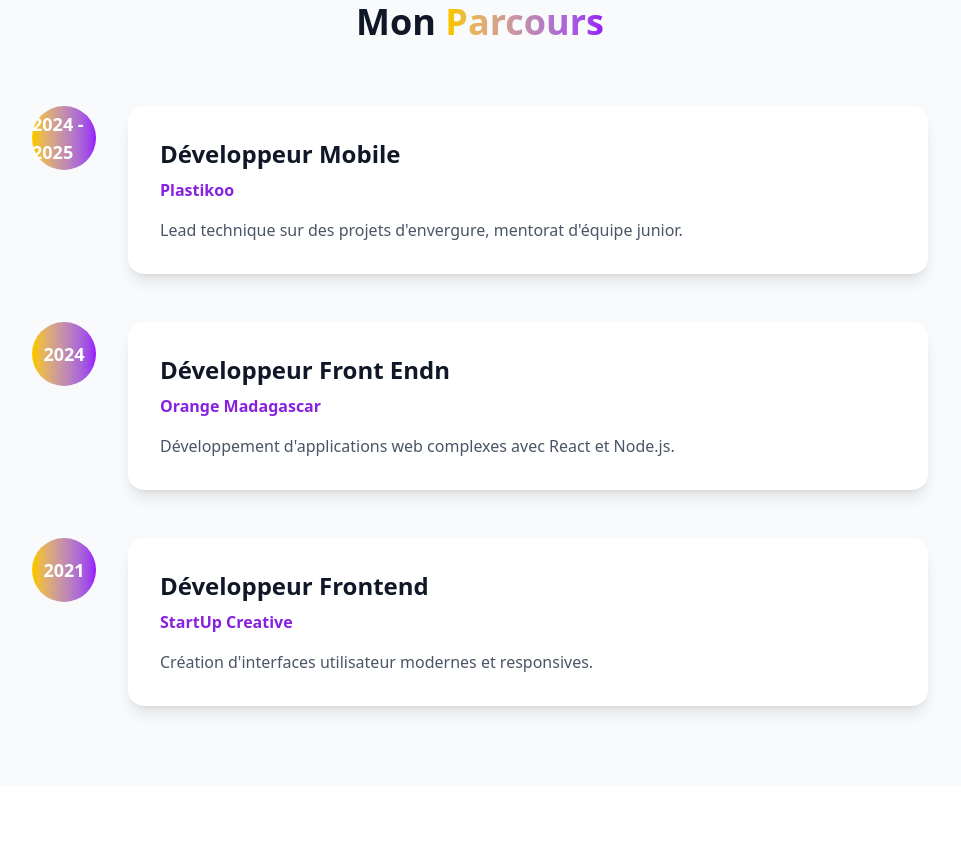
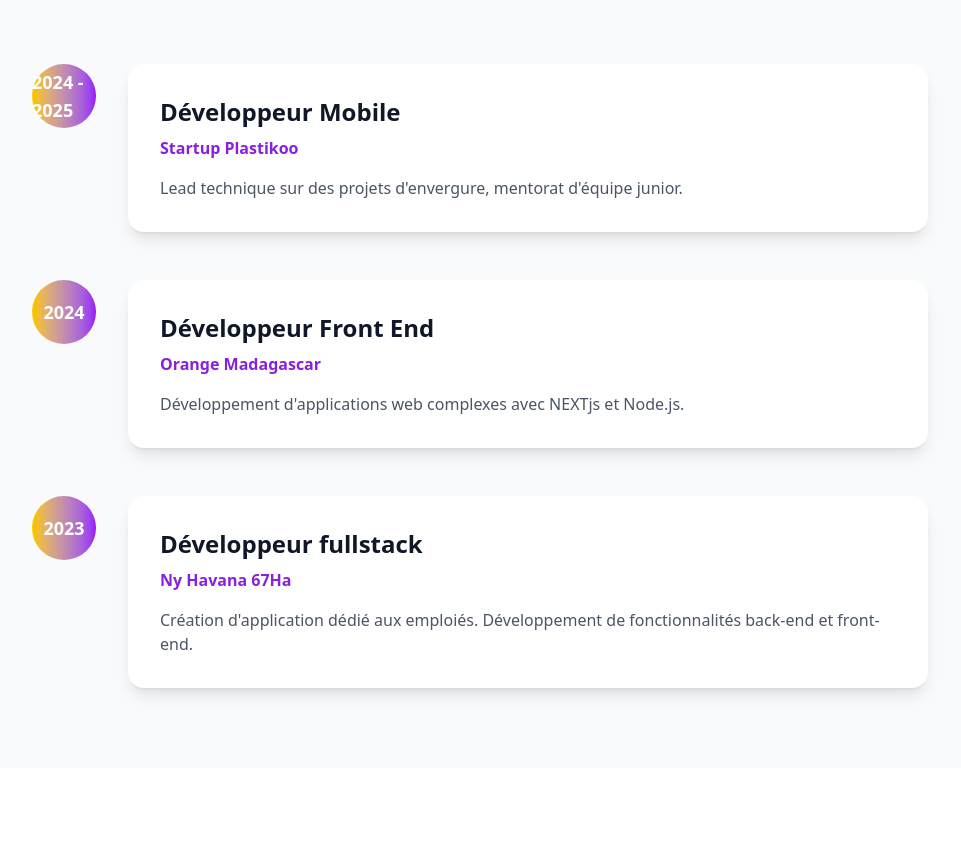
Before and after one commit to rakotoarisonlandry/portfolioV.02, a Next.js app: page /about in a window 1280 px wide. Shown: the part 660-1512 px from the top of the page, without its empty margins (160-1121 px from the left). Built offline with nearby package versions, Linux system fonts and the light colour scheme.

Commit message:
refactor: update AboutPage content, improve project descriptions, and enhance code formatting in WorkPage

```diff
--- a/src/app/about/page.tsx
+++ b/src/app/about/page.tsx
@@ -51,11 +51,11 @@ export default function AboutPage() {
                   taking on new challenges and collaborating with dynamic teams
                   on ambitious projects.
                 </p>
-                <p className="text-gray-700 leading-relaxed">
-                  Toujours à l&apos;affût des dernières innovations, j&apos;aime
-                  relever de nouveaux défis et collaborer avec des équipes
-                  dynamiques sur des projets ambitieux.
-                </p>
+                {/* <p className="text-gray-700 leading-relaxed">
+                  Always on the lookout for the latest innovations, I thrive on
+                  tackling new challenges and collaborating with dynamic teams
+                  on ambitious projects
+                </p> */}
               </div>
             </div>
 
@@ -92,23 +92,23 @@ export default function AboutPage() {
               {
                 year: "2024 - 2025",
                 title: "Développeur Mobile",
-                company: "Plastikoo",
+                company: "Startup Plastikoo",
                 description:
                   "Lead technique sur des projets d'envergure, mentorat d'équipe junior.",
               },
               {
                 year: "2024",
-                title: "Développeur Front Endn",
+                title: "Développeur Front End",
                 company: "Orange Madagascar",
                 description:
-                  "Développement d'applications web complexes avec React et Node.js.",
+                  "Développement d'applications web complexes avec NEXTjs et Node.js.",
               },
               {
-                year: "2021",
-                title: "Développeur Frontend",
-                company: "StartUp Creative",
+                year: "2023",
+                title: "Développeur fullstack",
+                company: "Ny Havana 67Ha",
                 description:
-                  "Création d'interfaces utilisateur modernes et responsives.",
+                  "Création d'application dédié aux emploiés. Développement de fonctionnalités back-end et front-end.",
               },
             ].map((item, index) => (
               <div
--- a/src/app/services/page.tsx
+++ b/src/app/services/page.tsx
@@ -14,13 +14,6 @@ const services = [
     description: "Native and cross-platform mobile applications for iOS and Android using React Native and Flutter.",
     features: ["Cross-platform", "Native Performance", "App Store Deployment", "Push Notifications"],
     price: "Starting at €4,000",
-  },
-  {
-    icon: Palette,
-    title: "UI/UX Design",
-    description: "User-centered design solutions that create engaging and intuitive digital experiences.",
-    features: ["User Research", "Wireframing", "Prototyping", "Design Systems"],
-    price: "Starting at €1,500",
   },
   {
     icon: Globe,
--- a/src/app/work/page.tsx
+++ b/src/app/work/page.tsx
@@ -1,14 +1,15 @@
-"use client"
+"use client";
 
-import { useState } from "react"
-import { ProjectCard } from "@/components/ui/project-card"
-import { FilterTabs } from "@/components/ui/filter-tabs"
+import { useState } from "react";
+import { ProjectCard } from "@/components/ui/project-card";
+import { FilterTabs } from "@/components/ui/filter-tabs";
 
 const projects = [
   {
     id: 1,
     title: "E-commerce Platform",
-    description: "Modern e-commerce solution with advanced filtering, payment integration, and admin dashboard.",
+    description:
+      "Modern e-commerce solution with advanced filtering, payment integration, and admin dashboard.",
     image: "/placeholder.svg?height=400&width=600",
     tags: ["React", "Node.js", "MongoDB", "Stripe"],
     category: "Web Development",
@@ -18,10 +19,11 @@ const projects = [
   },
   {
     id: 2,
-    title: "Mobile Banking App",
-    description: "Secure mobile banking application with biometric authentication and real-time transactions.",
+    title: "Mobile Plastikoo App",
+    description:
+      "Secure mobile banking application with biometric authentication and real-time transactions.",
     image: "/placeholder.svg?height=300&width=400",
-    tags: ["React Native", "Firebase", "TypeScript"],
+    tags: ["React Native", "Mysql", "TypeScript"],
     category: "Mobile App",
     liveUrl: "https://example.com",
     githubUrl: "https://github.com",
@@ -29,46 +31,62 @@ const projects = [
   {
     id: 3,
     title: "Brand Identity Design",
-    description: "Complete brand identity package including logo, color palette, and brand guidelines.",
+    description:
+      "Complete brand identity package including logo, color palette, and brand guidelines.",
     image: "/placeholder.svg?height=300&width=400",
     tags: ["Figma", "Illustrator", "Branding"],
     category: "Design",
   },
+  // {
+  //   id: 4,
+  //   title: "SaaS Dashboard",
+  //   description:
+  //     "Analytics dashboard for SaaS companies with real-time data visualization and reporting.",
+  //   image: "/placeholder.svg?height=300&width=400",
+  //   tags: ["Vue.js", "D3.js", "Python", "PostgreSQL"],
+  //   category: "Web Development",
+  //   liveUrl: "https://example.com",
+  // },
   {
     id: 4,
-    title: "SaaS Dashboard",
-    description: "Analytics dashboard for SaaS companies with real-time data visualization and reporting.",
-    image: "/placeholder.svg?height=300&width=400",
-    tags: ["Vue.js", "D3.js", "Python", "PostgreSQL"],
-    category: "Web Development",
-    liveUrl: "https://example.com",
-  },
-  {
-    id: 5,
     title: "Restaurant App UI",
-    description: "Food delivery app interface with intuitive navigation and seamless ordering experience.",
+    description:
+      "Food delivery app interface with intuitive navigation and seamless ordering experience.",
     image: "/placeholder.svg?height=300&width=400",
     tags: ["Figma", "Prototyping", "UI/UX"],
     category: "Design",
   },
   {
-    id: 6,
-    title: "Fitness Tracking App",
-    description: "Cross-platform fitness app with workout tracking, nutrition logging, and social features.",
+    id: 5,
+    title: "E-tatasiaka App",
+    description:
+      "Cross-platform fitness app with workout tracking, nutrition logging, and social features.",
     image: "/placeholder.svg?height=300&width=400",
     tags: ["Flutter", "Firebase", "Health APIs"],
     category: "Mobile App",
     githubUrl: "https://github.com",
   },
-]
+  {
+    id: 6,
+    title: "Sekolinitsika App",
+    description:
+      "Cross-platform fitness app with workout tracking, nutrition logging, and social features.",
+    image: "/placeholder.svg?height=300&width=400",
+    tags: ["Flutter", "Firebase", "Health APIs"],
+    category: "Mobile App",
+    githubUrl: "https://github.com",
+  },
+];
 
-const categories = ["All", "Web Development", "Mobile App", "Design"]
+const categories = ["All", "Web Development", "Mobile App", "Design"];
 
 export default function WorkPage() {
-  const [activeCategory, setActiveCategory] = useState("All")
+  const [activeCategory, setActiveCategory] = useState("All");
 
   const filteredProjects =
-    activeCategory === "All" ? projects : projects.filter((project) => project.category === activeCategory)
+    activeCategory === "All"
+      ? projects
+      : projects.filter((project) => project.category === activeCategory);
 
   return (
     <div className="pt-24 pb-16">
@@ -80,8 +98,9 @@ export default function WorkPage() {
               My <span className="gradient-text">Work</span>
             </h1>
             <p className="text-xl text-gray-600 max-w-3xl mx-auto leading-relaxed">
-              A collection of projects that showcase my skills in web development, mobile apps, and design. Each project
-              represents a unique challenge and creative solution.
+              A collection of projects that showcase my skills in web
+              development, mobile apps, and design. Each project represents a
+              unique challenge and creative solution.
             </p>
           </div>
         </div>
@@ -90,7 +109,11 @@ export default function WorkPage() {
       {/* Filter Tabs */}
       <section className="px-6 lg:px-8">
         <div className="max-w-7xl mx-auto">
-          <FilterTabs categories={categories} activeCategory={activeCategory} onCategoryChange={setActiveCategory} />
+          <FilterTabs
+            categories={categories}
+            activeCategory={activeCategory}
+            onCategoryChange={setActiveCategory}
+          />
         </div>
       </section>
 
@@ -118,9 +141,12 @@ export default function WorkPage() {
       <section className="px-6 lg:px-8 mt-20">
         <div className="max-w-4xl mx-auto text-center">
           <div className="bg-gradient-to-r from-orange-50 to-yellow-50 rounded-3xl p-12">
-            <h2 className="text-3xl font-bold text-gray-900 mb-4">Have a project in mind?</h2>
+            <h2 className="text-3xl font-bold text-gray-900 mb-4">
+              Have a project in mind?
+            </h2>
             <p className="text-gray-600 mb-8 max-w-2xl mx-auto">
-              Let&apos;s collaborate and bring your ideas to life. I&apos;m always excited to work on new challenges.
+              Let&apos;s collaborate and bring your ideas to life. I&apos;m
+              always excited to work on new challenges.
             </p>
             <button className="accent-bg text-white px-8 py-4 rounded-full font-semibold hover:shadow-lg transition-all duration-300">
               Start a Project
@@ -129,5 +155,5 @@ export default function WorkPage() {
         </div>
       </section>
     </div>
-  )
+  );
 }
```
